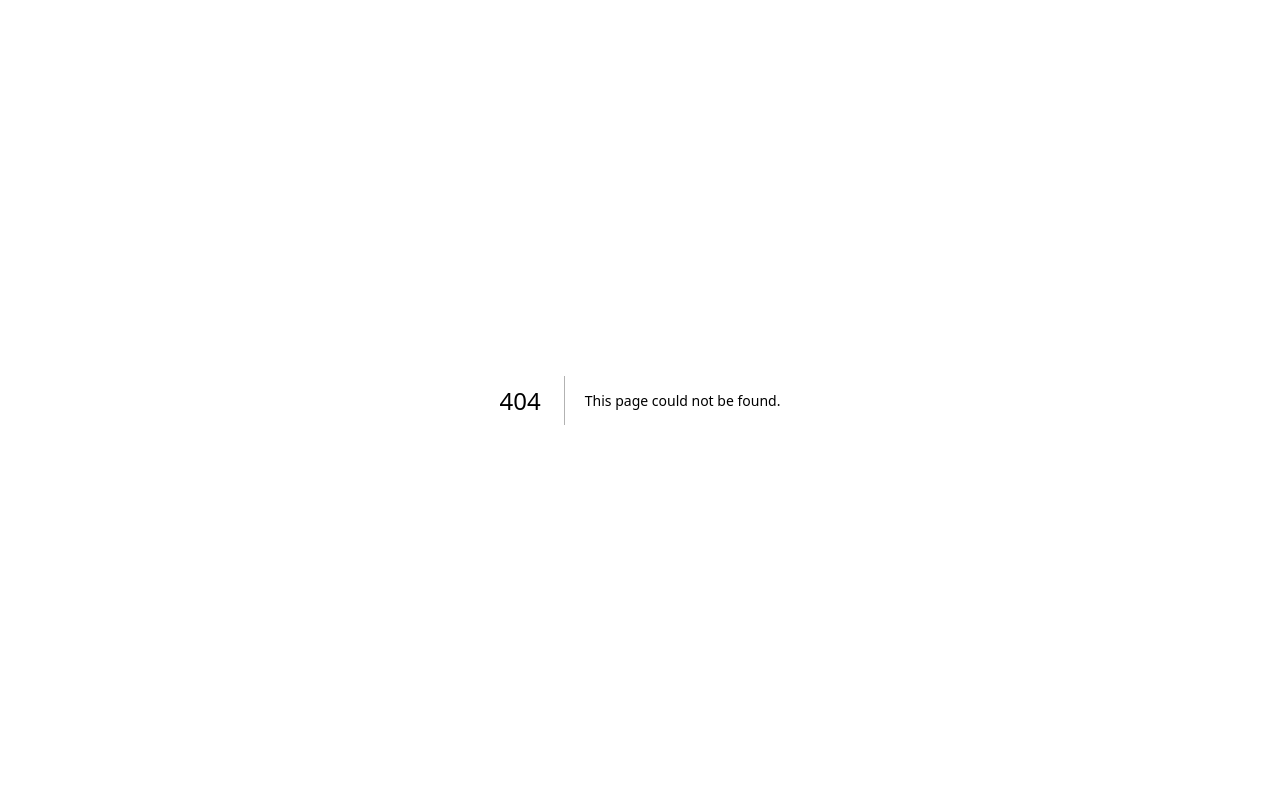
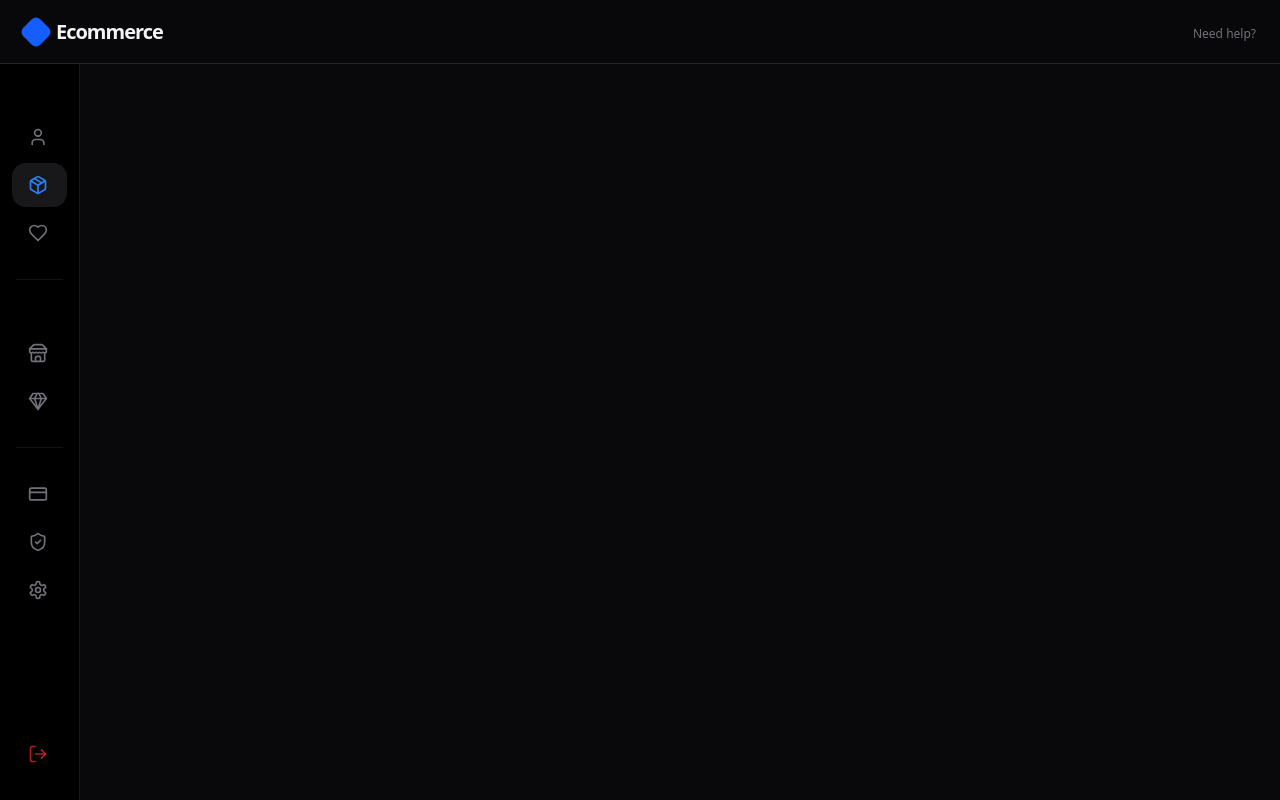
Before and after one commit to JRodriguesDev/Ecommerce, a Next.js app: page /dashboard/shopping in a window 1280 px wide. Before the commit this address had no page. Built offline with nearby package versions, Linux system fonts and the light colour scheme.

Commit message:
feat(sidebar): implement active route detection using usePathname

```diff
--- a/app/(auth)/dashboard/_components/sideBar.tsx
+++ b/app/(auth)/dashboard/_components/sideBar.tsx
@@ -1,31 +1,43 @@
+'use client'
+
+import { usePathname } from 'next/navigation' // Adicionamos isso para evitar erros de hidratação
 import Link from 'next/link'
 import {
-    LuUser,
-    LuPackage,
-    LuSettings,
-    LuCreditCard,
-    LuShieldCheck,
-    LuStore,
-    LuGem,
-    LuHeart,
-    LuLogOut
+    LuUser, LuPackage, LuSettings, LuCreditCard,
+    LuShieldCheck, LuStore, LuGem, LuHeart, LuLogOut
 } from "react-icons/lu"
 import { Separator } from "@/components/ui/separator"
 
 const DashboardSidebar = () => {
+    const pathName = usePathname() // 1. Pega a URL atual (ex: /dashboard/profile)
+
     return (
-        /* O segredo está aqui: w-20 que expande para w-64 no hover */
         <aside className="group fixed left-0 top-16 h-[calc(100vh-64px)] w-20 hover:w-64 bg-black border-r border-zinc-900 transition-all duration-300 ease-in-out z-40 overflow-hidden flex flex-col py-6">
 
-            {/* SEÇÃO: PERFIL */}
             <div className="flex flex-col gap-1">
                 <h4 className="px-7 mb-2 text-[10px] font-black uppercase tracking-[0.2em] text-zinc-600 opacity-0 group-hover:opacity-100 transition-opacity whitespace-nowrap">
                     Menu
                 </h4>
                 <nav className="flex flex-col gap-1 px-3">
-                    <SidebarItem href="/profile" icon={<LuUser />} label="Dados Pessoais" active />
-                    <SidebarItem href="/profile/orders" icon={<LuPackage />} label="Compras" />
-                    <SidebarItem href="/profile/favorites" icon={<LuHeart />} label="Favoritos" />
+                    {/* 4. Comparamos o HREF com o PATHNAME atual */}
+                    <SidebarItem
+                        href="/dashboard/profile"
+                        icon={<LuUser />}
+                        label="Dados Pessoais"
+                        active={pathName === "/dashboard/profile"}
+                    />
+                    <SidebarItem
+                        href="/dashboard/shopping"
+                        icon={<LuPackage />}
+                        label="Compras"
+                        active={pathName === "/dashboard/shopping"}
+                    />
+                    <SidebarItem
+                        href="/dashboard/favorites"
+                        icon={<LuHeart />}
+                        label="Favoritos"
+                        active={pathName === "/dashboard/favorites"}
+                    />
                 </nav>
             </div>
 
@@ -33,14 +45,23 @@ const DashboardSidebar = () => {
                 <Separator className="bg-zinc-800/50" />
             </div>
 
-            {/* SEÇÃO: NEGÓCIOS */}
             <div className="flex flex-col gap-1">
                 <h4 className="px-7 mb-2 text-[10px] font-black uppercase tracking-[0.2em] text-zinc-600 opacity-0 group-hover:opacity-100 transition-opacity whitespace-nowrap">
                     Vendas
                 </h4>
                 <nav className="flex flex-col gap-1 px-3">
-                    <SidebarItem href="/profile/sales" icon={<LuStore />} label="Minha Loja" />
-                    <SidebarItem href="/profile/subscriptions" icon={<LuGem />} label="Assinaturas" />
+                    <SidebarItem
+                        href="/profile/sales"
+                        icon={<LuStore />}
+                        label="Minha Loja"
+                        active={pathName === "/profile/sales"}
+                    />
+                    <SidebarItem
+                        href="/profile/subscriptions"
+                        icon={<LuGem />}
+                        label="Assinaturas"
+                        active={pathName === "/profile/subscriptions"}
+                    />
                 </nav>
             </div>
 
@@ -48,16 +69,29 @@ const DashboardSidebar = () => {
                 <Separator className="bg-zinc-800/50" />
             </div>
 
-            {/* SEÇÃO: CONFIGS */}
             <nav className="flex flex-col gap-1 px-3">
-                <SidebarItem href="/profile/wallet" icon={<LuCreditCard />} label="Carteira" />
-                <SidebarItem href="/profile/security" icon={<LuShieldCheck />} label="Segurança" />
-                <SidebarItem href="/profile/settings" icon={<LuSettings />} label="Ajustes" />
+                <SidebarItem
+                    href="/profile/wallet"
+                    icon={<LuCreditCard />}
+                    label="Carteira"
+                    active={pathName === "/profile/wallet"}
+                />
+                <SidebarItem
+                    href="/profile/security"
+                    icon={<LuShieldCheck />}
+                    label="Segurança"
+                    active={pathName === "/profile/security"}
+                />
+                <SidebarItem
+                    href="/profile/settings"
+                    icon={<LuSettings />}
+                    label="Ajustes"
+                    active={pathName === "/profile/settings"}
+                />
             </nav>
 
-            {/* SAIR */}
             <div className="mt-auto px-3">
-                 <button className="flex items-center gap-4 w-full px-4 py-3 text-red-500/70 hover:text-red-500 hover:bg-red-500/5 rounded-xl transition-all overflow-hidden">
+                <button className="flex items-center gap-4 w-full px-4 py-3 text-red-500/70 hover:text-red-500 hover:bg-red-500/5 rounded-xl transition-all overflow-hidden">
                     <LuLogOut className="size-5 shrink-0" />
                     <span className="text-sm font-medium opacity-0 group-hover:opacity-100 transition-opacity whitespace-nowrap">
                         Sair
@@ -79,12 +113,9 @@ const SidebarItem = ({ href, icon, label, active = false }: { href: string, icon
                     : 'text-zinc-500 hover:text-zinc-200 hover:bg-zinc-900/50'}
             `}
         >
-            {/* O shrink-0 impede que o ícone mude de tamanho na animação */}
             <span className={`text-xl shrink-0 ${active ? 'text-blue-500' : ''}`}>
                 {icon}
             </span>
-
-            {/* O texto aparece e some conforme o hover da Sidebar (pai) */}
             <span className="text-sm opacity-0 group-hover:opacity-100 transition-opacity duration-300 whitespace-nowrap">
                 {label}
             </span>
--- /dev/null
+++ b/app/(auth)/dashboard/favorites/page.tsx
@@ -0,0 +1,10 @@
+const Favorites = () => {
+
+    return (
+        <div>
+            <p>/Favorites</p>
+        </div>
+    )
+}
+
+export default Favorites
--- /dev/null
+++ b/app/(auth)/dashboard/shopping/page.tsx
@@ -0,0 +1,10 @@
+const Shopping = () => {
+
+    return (
+        <div>
+            <p>/Shopping</p>
+        </div>
+    )
+}
+
+export default Shopping
```
